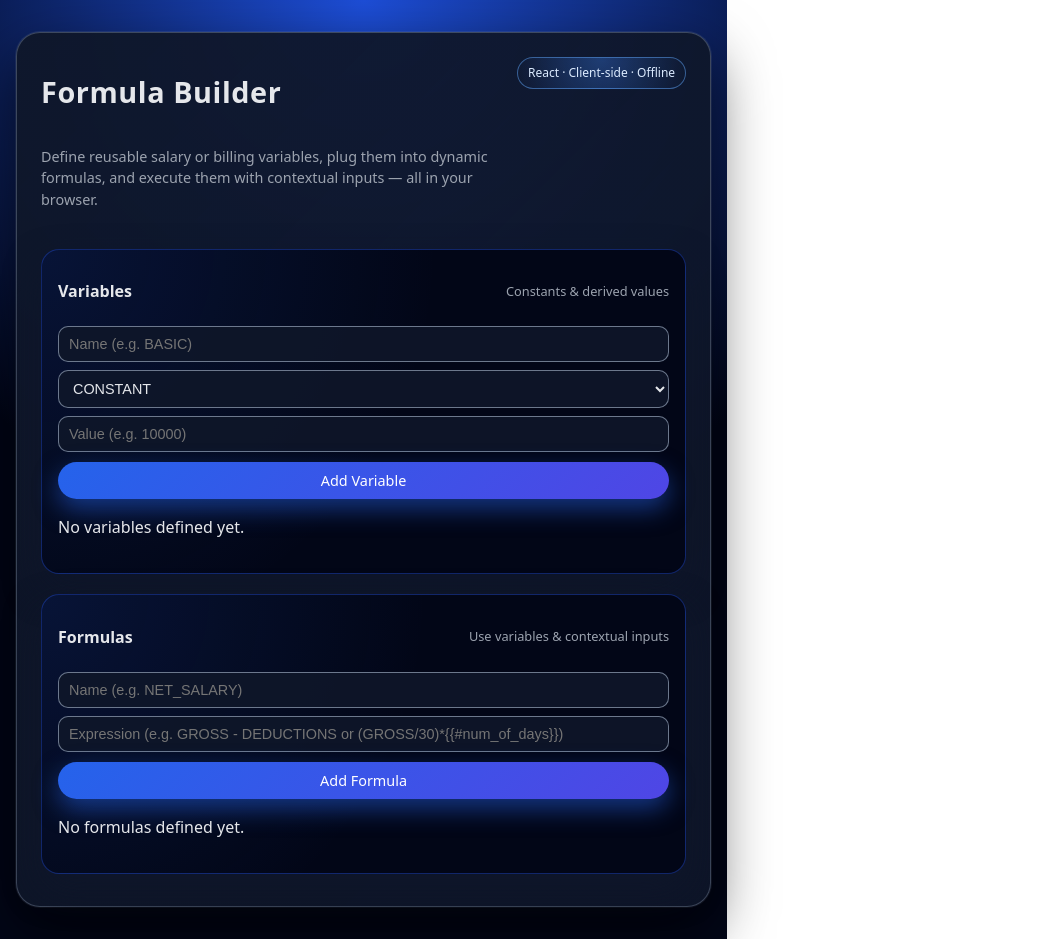
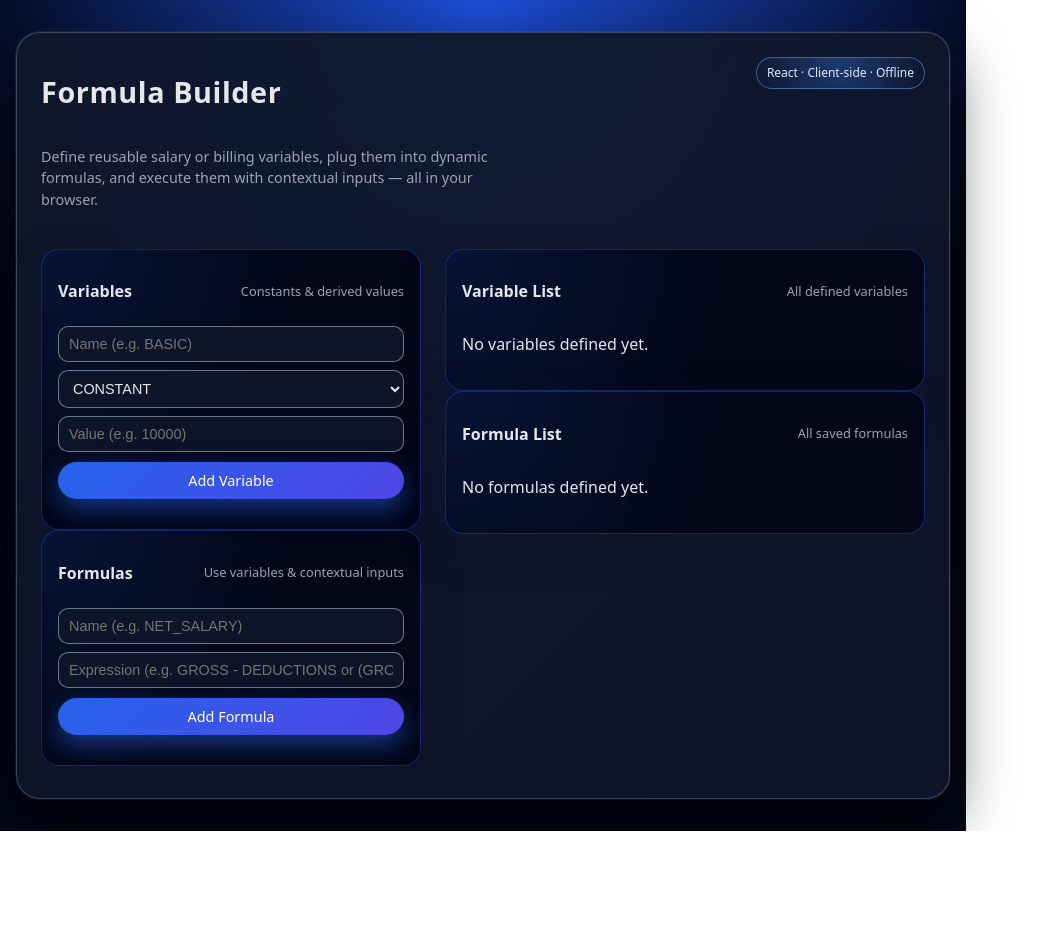
Before and after one commit to alanbiju78/webgeon, a React (Vite) app: page / in a window 1280 px wide. Shown: the whole page, without its empty margins (0-1054 px from the left). After the commit the page ends 831 px from the top, so only its background shows below. Built offline with nearby package versions, Linux system fonts and the light colour scheme.

Commit message:
side by side card without scroll

```diff
--- a/src/App.jsx
+++ b/src/App.jsx
@@ -80,24 +80,29 @@ export default function App() {
   return (
     <div style={styles.page}>
       <div style={styles.app}>
+        {/* Header */}
         <div style={styles.header}>
           <div style={styles.titleBlock}>
             <h1 style={styles.title}>Formula Builder</h1>
             <p style={styles.subtitle}>
-              Define reusable salary or billing variables, plug them into dynamic
-              formulas, and execute them with contextual inputs — all in your
-              browser.
+              Define reusable salary or billing variables, plug them into
+              dynamic formulas, and execute them with contextual inputs — all in
+              your browser.
             </p>
           </div>
           <div style={styles.badge}>React · Client-side · Offline</div>
         </div>
 
+        {/* Main grid: left = forms, right = lists */}
         <div style={styles.grid}>
-          {/* Variables card */}
+          {/* LEFT COLUMN: forms */}
+          <div style={styles.leftColumn}>
             <div style={styles.card}>
               <div style={styles.cardHeader}>
                 <h2 style={styles.cardTitle}>Variables</h2>
-              <span style={styles.cardHint}>Constants &amp; derived values</span>
+                <span style={styles.cardHint}>
+                  Constants &amp; derived values
+                </span>
               </div>
 
               <VariableForm
@@ -105,14 +110,8 @@ export default function App() {
                   dispatch({ type: "ADD_VARIABLE", payload: variable })
                 }
               />
-
-            <VariablesList
-              variables={state.variables}
-              onDelete={(id) => dispatch({ type: "DELETE_VARIABLE", id })}
-            />
             </div>
 
-          {/* Formulas card */}
             <div style={styles.card}>
               <div style={styles.cardHeader}>
                 <h2 style={styles.cardTitle}>Formulas</h2>
@@ -127,7 +126,27 @@ export default function App() {
                 }
                 variables={state.variables}
               />
+            </div>
+          </div>
 
+          {/* RIGHT COLUMN: lists (side by side) */}
+          <div style={styles.rightGrid}>
+            <div style={styles.card}>
+              <div style={styles.cardHeader}>
+                <h2 style={styles.cardTitle}>Variable List</h2>
+                <span style={styles.cardHint}>All defined variables</span>
+              </div>
+              <VariablesList
+                variables={state.variables}
+                onDelete={(id) => dispatch({ type: "DELETE_VARIABLE", id })}
+              />
+            </div>
+
+            <div style={styles.card}>
+              <div style={styles.cardHeader}>
+                <h2 style={styles.cardTitle}>Formula List</h2>
+                <span style={styles.cardHint}>All saved formulas</span>
+              </div>
               <FormulasList
                 formulas={state.formulas}
                 variables={state.variables}
@@ -136,5 +155,6 @@ export default function App() {
           </div>
         </div>
       </div>
+    </div>
   );
 }
--- a/src/styles.js
+++ b/src/styles.js
@@ -57,12 +57,25 @@ export const styles = {
     color: "#dbeafe",
     whiteSpace: "nowrap",
   },
-  grid: {
+   grid: {
     display: "grid",
-    gridTemplateColumns: "repeat(auto-fit, minmax(320px, 1fr))",
-    gap: "20px",
+    gridTemplateColumns: "minmax(320px, 380px) minmax(480px, 1fr)",
+    gap: "24px",
     marginTop: "8px",
+    alignItems: "flex-start",
+      leftColumn: {
+    display: "flex",
+    flexDirection: "column",
+    gap: "16px",
   },
+  rightGrid: {
+    display: "grid",
+    gridTemplateColumns: "1fr 1fr",
+    gap: "16px",
+  },
+
+  },
+
   card: {
     borderRadius: "18px",
     padding: "16px 16px 18px",
```
Lines whose indentation alone changed are shown as unchanged.
